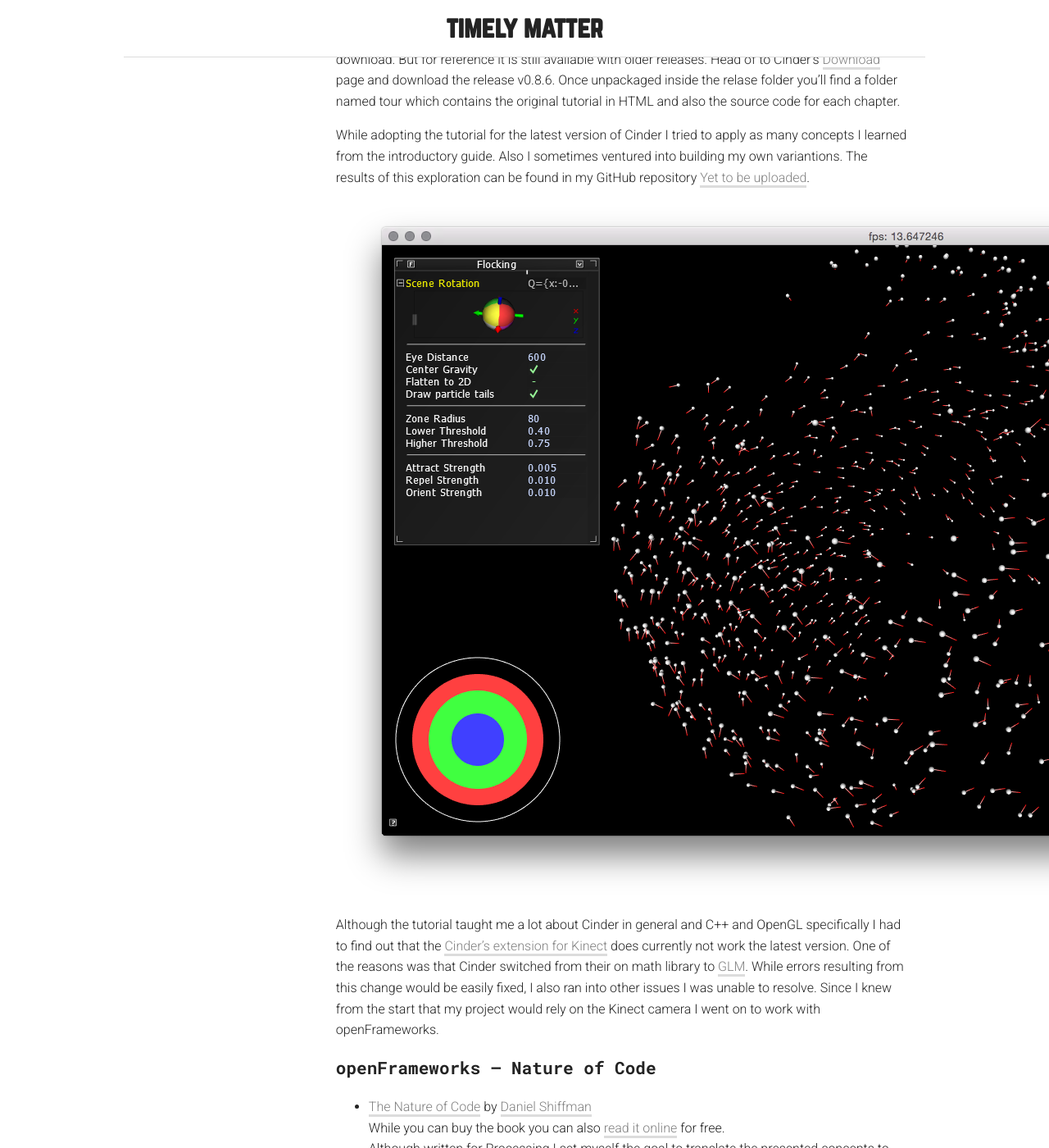
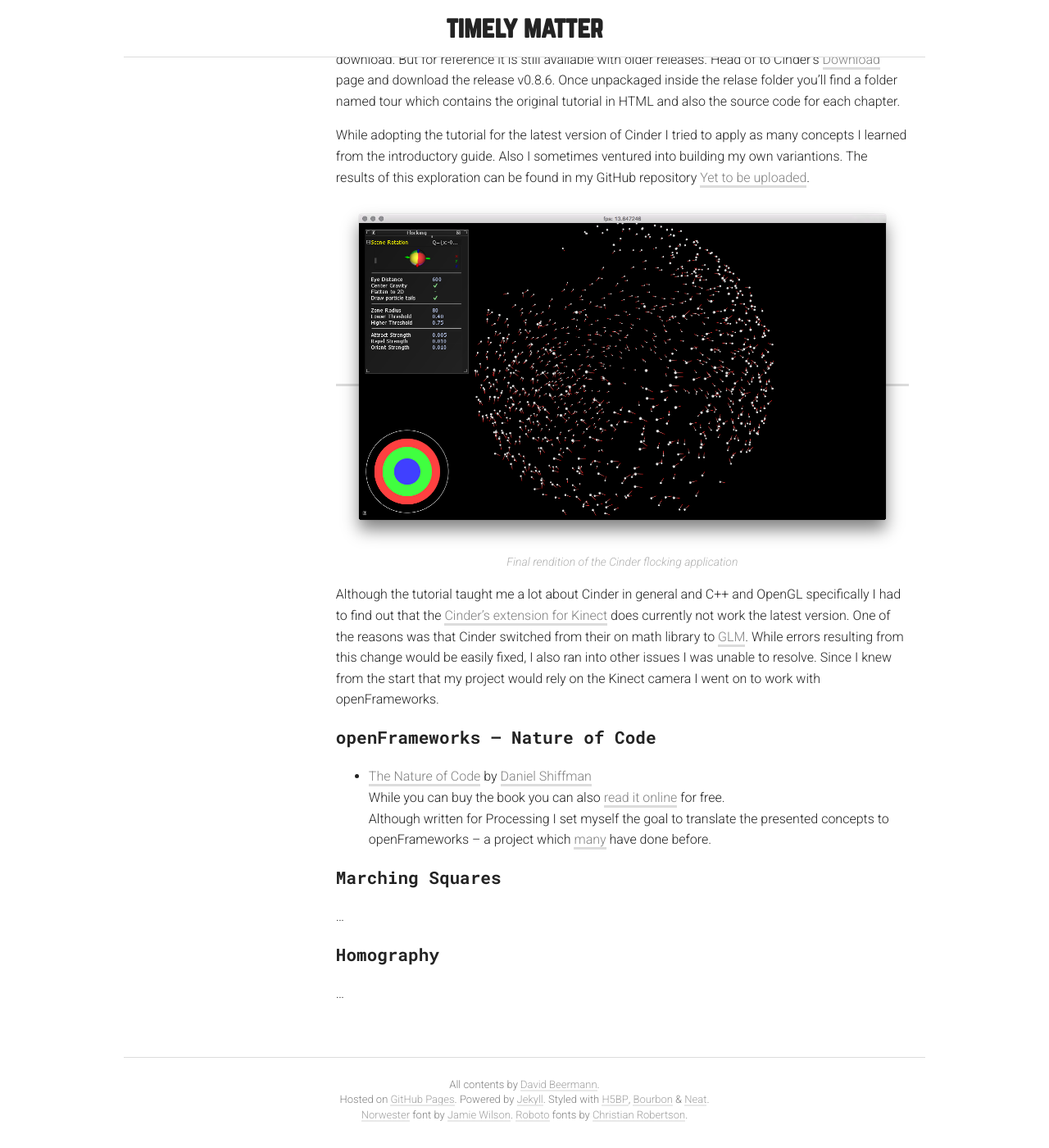
Before and after one commit to davidbeermann/timely-matter, a Jekyll site: the page built from realization/index.md, in a window 1280 px wide and 1400 px high, scrolled down 508 px. Shown: the whole window at 82% size. Built offline with Jekyll 4.4.1, drawn with Linux system fonts in a browser that asks for light colours.

Commit message:
optimized image and caption display

```diff
--- a/_sass/modules/_page-content.sass
+++ b/_sass/modules/_page-content.sass
@@ -13,6 +13,14 @@
       border-bottom-width: 1px
       color: $light-mid-gray
       @include animation(content_link_anim 0.4s ease)
+
+  img
+    width: 100%
+  img + em, a + em
+    color: $light-mid-gray
+    display: block
+    font-size: rem(14)
+    text-align: center
 
   blockquote
     @include outer-container
--- a/realization/index.md
+++ b/realization/index.md
@@ -16,7 +16,8 @@ Unfortunately with release v0.9.0 of Cinder the sample code of the tutorial was
 
 While adopting the tutorial for the latest version of Cinder I tried to apply as many concepts I learned from the introductory guide. Also I sometimes ventured into building my own variantions. The results of this exploration can be found in my GitHub repository [Yet to be uploaded]().
 
-![Final rendition of the Cinder flocking application]({{ "/static/images/cinder-flocking-tutorial.png" | prepend: site.baseurl }})
+[![Screenshot of Cinder flocking application]({{ "/static/images/cinder-flocking-tutorial.png" | prepend: site.baseurl }})]({{ "/static/images/cinder-flocking-tutorial.png" | prepend: site.baseurl }})
+*Final rendition of the Cinder flocking application*
 
 Although the tutorial taught me a lot about Cinder in general and C++ and OpenGL specifically I had to find out that the [Cinder's extension for Kinect](https://github.com/cinder/Cinder-Kinect) does currently not work the latest version. One of the reasons was that Cinder switched from their on math library to [GLM](http://glm.g-truc.net/). While errors resulting from this change would be easily fixed, I also ran into other issues I was unable to resolve. Since I knew from the start that my project would rely on the Kinect camera I went on to work with openFrameworks.
 
```
